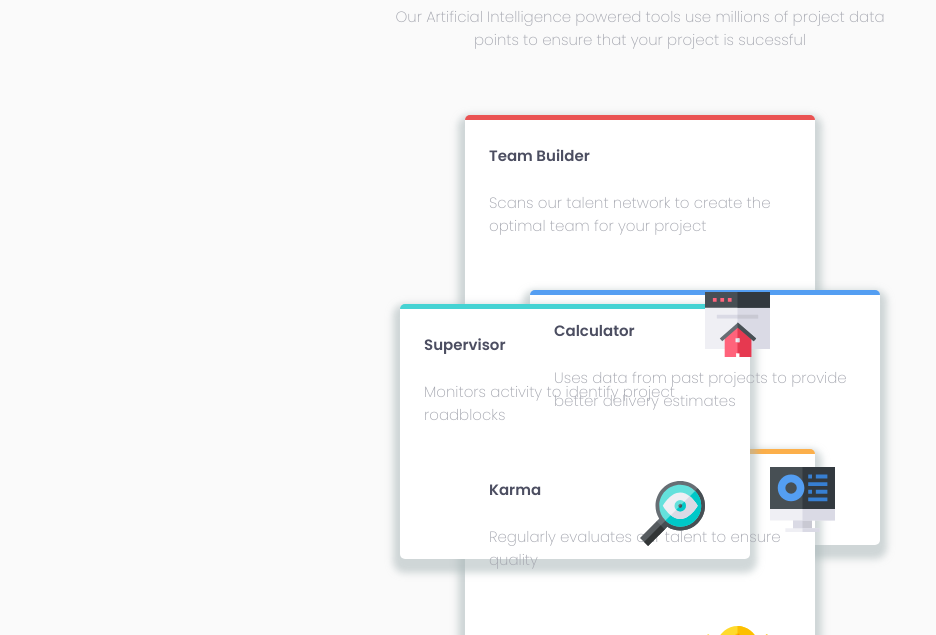
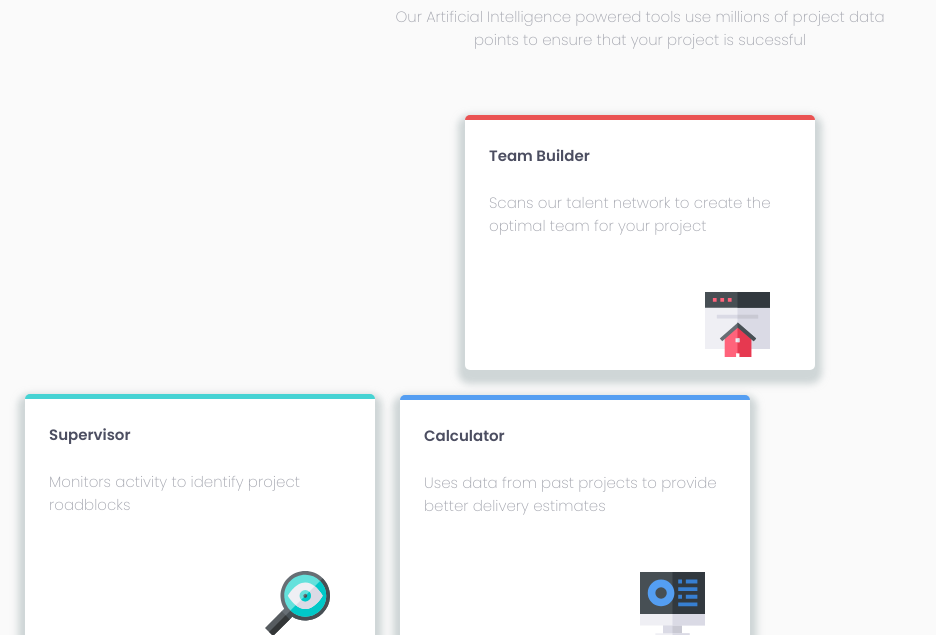
Before and after one commit to HubCarlos/Four-Card, a plain HTML site: page index.html in a window 1280 px wide. Shown: the part 165-800 px from the top of the page, without its empty margins (0-936 px from the left). Drawn offline with Linux system fonts and the light colour scheme.

Commit message:
Added support for 768px weights

```diff
--- a/css/styles.css
+++ b/css/styles.css
@@ -178,3 +178,21 @@ body {
         margin-left: 12px;
     }
 }
+
+@media screen and (min-width: 768px) {
+    .calculator {
+        margin-top: 25px;
+        margin-left: 400px;
+    }
+
+    .supervisor {
+        position: relative;
+        bottom: 15px;
+        right: 375px;
+    }
+
+    .karma {
+        position: relative;
+        top: 120px;
+    }
+}
```
